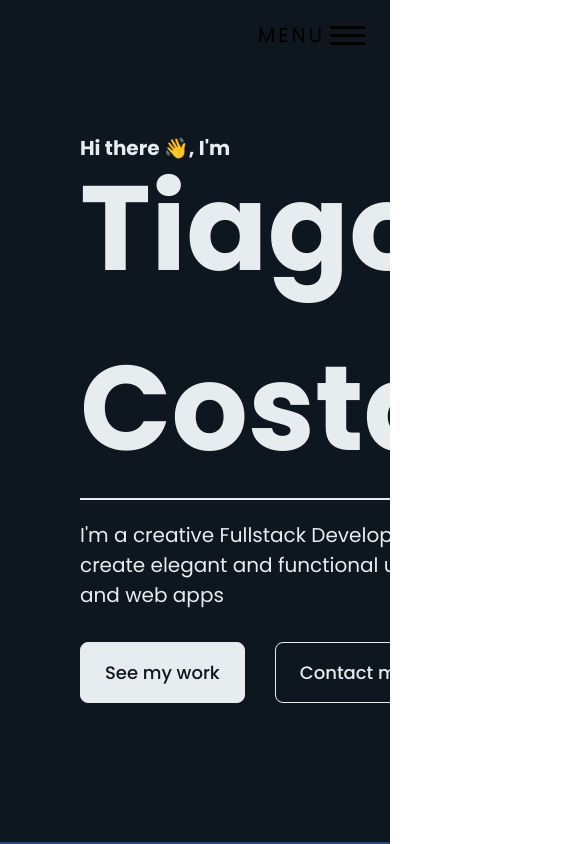
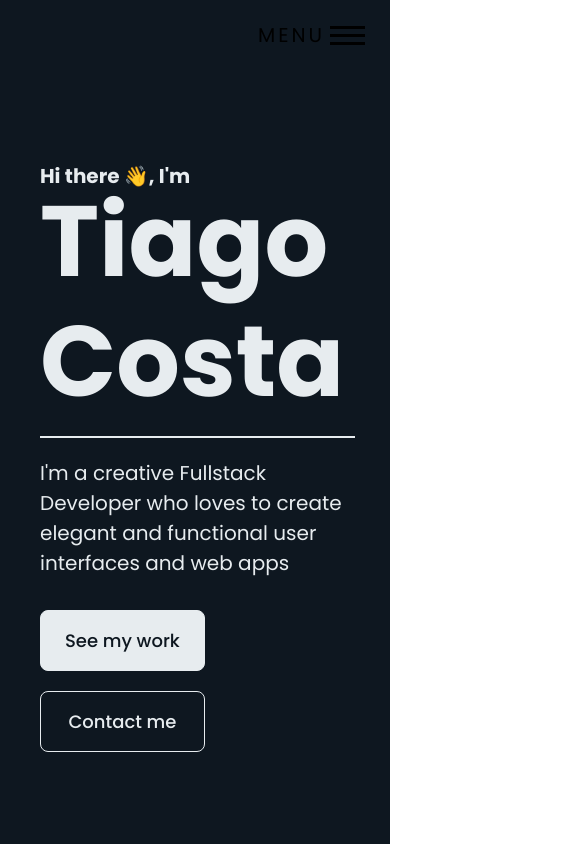
Before and after one commit to MrValraven/portefolio, a Vue app: page /#/ in a window 390 px wide. Shown: the top 844 px of the page, 585 px wide, since content can reach past the window. Built offline with nearby package versions, Linux system fonts and the light colour scheme.

Commit message:
added mobile responsiveness

```diff
--- a/src/App.vue
+++ b/src/App.vue
@@ -16,6 +16,7 @@ $lightBlue: #A3CEF1;
   -webkit-font-smoothing: antialiased;
   -moz-osx-font-smoothing: grayscale;
   cursor: default;
+  overflow: hidden;
 }
 
 body {
--- a/src/views/Home.vue
+++ b/src/views/Home.vue
@@ -71,13 +71,13 @@
                   <span :class="{span1: isOnExpo}">A modern approach to the </span>
                 </span>
                 <span  :class="{line1: isOnExpo}">
-                  <span :class="{span2: isOnExpo}">upcoming technology and</span>
+                  <span :class="{span2: isOnExpo}"> upcoming technology and </span>
                 </span>
                 <span :class="{line1: isOnExpo}">
-                  <span :class="{span3: isOnExpo}">student oriented event in</span>
+                  <span :class="{span3: isOnExpo}"> student oriented event in </span>
                 </span>
                 <span :class="{line1: isOnExpo}">
-                  <span :class="{span4: isOnExpo}">Évora, Portugal.</span>
+                  <span :class="{span4: isOnExpo}"> Évora, Portugal.</span>
                 </span>
               </p>
              <!--  <p> Helped the group get more online exposure and improved SEO, while also preserving their history, events, group members that have passed through the group and discography all in a simple and intuitive page</p> -->
@@ -384,14 +384,14 @@
             <li>601 lines of HTML</li>
             <li>1007 lines of SCSS</li>
           </ul>
-          <ul class="music">
+          <ul class="music" :style="{color: darkBlue}">
             <h2><i class="fas fa-music"></i></h2>
-            <li><a rel="noopener noreferrer" target="_blank" href="https://open.spotify.com/artist/0L8ExT028jH3ddEcZwqJJ5?si=q1xvTHkkTTWSqvP52sFmmg&dl_branch=1">Red Hot Chilli Peppers</a></li>
-            <li><a rel="noopener noreferrer" target="_blank" href="https://open.spotify.com/artist/3MATPJ9tYbcMhw5VOZrRU6?si=RDo3zv7hSxKVNnuAvwspHQ&dl_branch=1">Summer Salt</a></li>
-            <li><a rel="noopener noreferrer" target="_blank" href="https://open.spotify.com/artist/7wbkl3zgDZEoZer357mVIw?si=Cm5BTNqzRbGlgq0XdUa_ZQ&dl_branch=1">Boy Pablo</a></li>
-            <li><a rel="noopener noreferrer" target="_blank" href="https://open.spotify.com/artist/3BR3Qfra04DICDUB2BL3eu?si=KGtSyrWOSwKLXpcy-Z65EQ&dl_branch=1">Men on the couch</a></li>
-            <li><a rel="noopener noreferrer" target="_blank" href="https://open.spotify.com/artist/5p0zkKpBuRguKebwRe0RI2?si=bMgvegk3R6G10ZP6f7kvGg&dl_branch=1">Pierce Fulton</a></li>
-            <li><a rel="noopener noreferrer" target="_blank" href="https://open.spotify.com/artist/2SdOKxC1sSxEyv8JYERaNe?si=khNCyTwzRwmGyZXaXDWdqA&dl_branch=1">RuPaul</a></li>
+            <li><a :style="{color: darkBlue}" rel="noopener noreferrer" target="_blank" href="https://open.spotify.com/artist/0L8ExT028jH3ddEcZwqJJ5?si=q1xvTHkkTTWSqvP52sFmmg&dl_branch=1">Red Hot Chilli Peppers</a></li>
+            <li><a :style="{color: darkBlue}" rel="noopener noreferrer" target="_blank" href="https://open.spotify.com/artist/3MATPJ9tYbcMhw5VOZrRU6?si=RDo3zv7hSxKVNnuAvwspHQ&dl_branch=1">Summer Salt</a></li>
+            <li><a :style="{color: darkBlue}" rel="noopener noreferrer" target="_blank" href="https://open.spotify.com/artist/7wbkl3zgDZEoZer357mVIw?si=Cm5BTNqzRbGlgq0XdUa_ZQ&dl_branch=1">Boy Pablo</a></li>
+            <li><a :style="{color: darkBlue}" rel="noopener noreferrer" target="_blank" href="https://open.spotify.com/artist/3BR3Qfra04DICDUB2BL3eu?si=KGtSyrWOSwKLXpcy-Z65EQ&dl_branch=1">Men on the couch</a></li>
+            <li><a :style="{color: darkBlue}" rel="noopener noreferrer" target="_blank" href="https://open.spotify.com/artist/5p0zkKpBuRguKebwRe0RI2?si=bMgvegk3R6G10ZP6f7kvGg&dl_branch=1">Pierce Fulton</a></li>
+            <li><a :style="{color: darkBlue}" rel="noopener noreferrer" target="_blank" href="https://open.spotify.com/artist/2SdOKxC1sSxEyv8JYERaNe?si=khNCyTwzRwmGyZXaXDWdqA&dl_branch=1">RuPaul</a></li>
           </ul>
           <ul class="food">
             <h2><i class="fas fa-battery-three-quarters"></i></h2>
@@ -882,7 +882,6 @@ export default defineComponent({
 
 section {
   padding: 100px 100px 0px 100px;
-  /* color:#0e1720; */
 }
 
 
@@ -1013,23 +1012,6 @@ section {
     }
   }
 }
-
-@media (max-width: 1450px) {
-
-  .hero .heroText h1 {
-    flex-direction: column;
-    padding-right: 0;
-
-    .firstName {
-      margin-bottom: -50px;
-    }
-  }
-
-  .hero .imgContainer {
-    width: 55%;
-  }
-}
-
 
 .work {
   display: flex;
@@ -1950,31 +1932,157 @@ section {
   }
 }
 
+@media (max-width: 1450px) {
+
+  .hero .heroText h1 {
+    flex-direction: column;
+    padding-right: 0;
+
+    #firstName {
+      margin-bottom: -50px;
+    }
+  }
+
+  .hero .imgContainer {
+    width: 55%;
+  }
+}
+
+@media (max-width: 1150px) {
+
+  .hero {
+    flex-direction: column;
+    padding-right: 60px;
+    padding-top: 100px;
+    border-bottom: none;
+
+    .heroText {
+      width: 100%;
+
+      h1 {
+        flex-direction: row;
+      }
+    }
+
+    .imgContainer {
+      width: 70%;
+      border-radius: 50%;
+      background-color: $darkBlue;
+    }
+  }
+
+  .work {
+
+    .projects {
+
+      li {
+        flex-direction: column;
+
+        #hoverImg,
+        #hoverExpo {
+          display: none;
+        }
+      }
+    }
+  }
+
+}
+
 @media (max-width: 900px) {
 
-  .card {
-    width: auto;
-    max-width: 400px;
-    justify-content: flex-start;
-    align-items: flex-start;
+   .hero {
     flex-direction: column;
-
-    &:hover {
-      height: 600px;
-    }
-
-    .content {
+    padding-right: 60px;
+    padding-top: 100px;
+
+    .heroText {
       width: 100%;
-      top: 0;
-      left: 0;
-      padding: 40px;
-    }
-
-    &:hover > .image {
-      left: 0%;
-      height: 3350px;
-    }
-  }
+
+      h1 {
+        flex-direction: column;
+      }
+    }
+  }
+}
+
+
+@media (max-width: 600px) {
+
+  section {
+    padding-right: 40px;
+    padding-left: 40px;
+  }
+
+   .hero {
+    flex-direction: column;
+    padding-right: 20px;
+    padding-left: 20px;
+    padding-top: 100px;
+
+    .heroText {
+      width: 100%;
+
+      h1 {
+        flex-direction: column;
+        font-size: 100px;
+
+        #firstName {
+          margin-bottom: -30px;
+        }
+      }
+
+      p {
+        width: 100%;
+      }
+
+      hr {
+        width: 90%;
+      }
+    }
+
+    .imgContainer {
+      display: none;
+    }
+  }
+}
+
+@media (max-width: 450px) {
+
+
+  .buttons .buttoes {
+        display: flex;
+        flex-direction: column;
+        width: 100%;
+
+        .lastButton {
+          margin-left: 0;
+          margin-top: 20px;
+        }
+      }
+}
+
+@media (max-width: 375px) {
+  .hero {
+    flex-direction: column;
+    padding-right: 20px;
+    padding-left: 20px;
+    padding-top: 100px;
+
+    .heroText {
+      width: 100%;
+
+      h1 {
+        flex-direction: column;
+        font-size: 70px;
+        margin-top: 10px;
+
+        #firstName {
+          margin-bottom: -30px;
+        }
+      }
+    }
+  }
+
 
 }
 }
```
